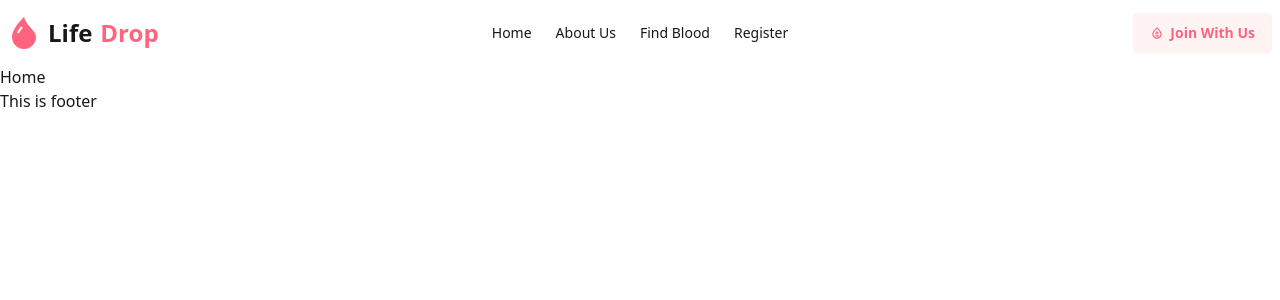
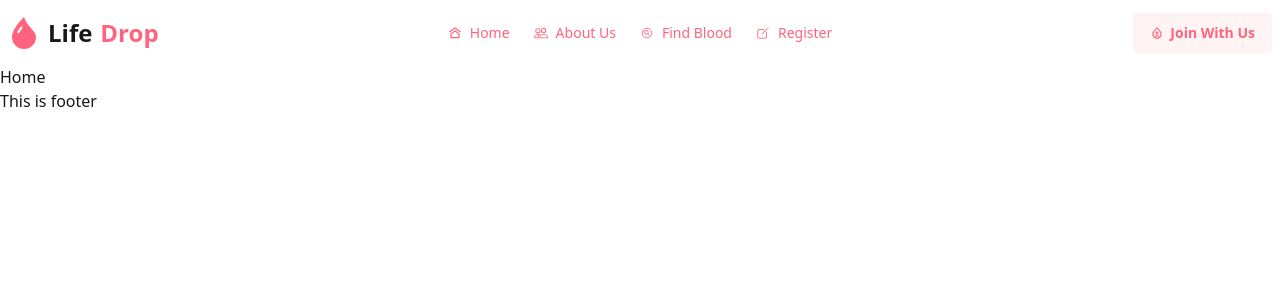
Before and after one commit to jahidul2004/LifeDrop, a React (Vite) app: page / in a window 1280 px wide. Shown: the top 300 px of the page. Built offline with nearby package versions, Linux system fonts and the light colour scheme.

Commit message:
Navbar updated.

```diff
--- a/src/shared/navbar/NavBar.jsx
+++ b/src/shared/navbar/NavBar.jsx
@@ -1,21 +1,35 @@
-import { BsDropletFill } from "react-icons/bs";
+import { BsDropletFill, BsPeople } from "react-icons/bs";
+import { IoCreateOutline, IoSearchCircleOutline } from "react-icons/io5";
 import { MdOutlineBloodtype } from "react-icons/md";
+import { RiHome9Line } from "react-icons/ri";
 import { Link } from "react-router-dom";
 
 const NavBar = () => {
     const links = (
         <>
             <li>
-                <Link>Home</Link>
+                <Link>
+                    <RiHome9Line />
+                    Home
+                </Link>
             </li>
             <li>
-                <Link>About Us</Link>
+                <Link>
+                    <BsPeople />
+                    About Us
+                </Link>
             </li>
             <li>
-                <Link>Find Blood</Link>
+                <Link>
+                    <IoSearchCircleOutline />
+                    Find Blood
+                </Link>
             </li>
             <li>
-                <Link>Register</Link>
+                <Link>
+                    <IoCreateOutline />
+                    Register
+                </Link>
             </li>
         </>
     );
@@ -58,7 +72,9 @@ const NavBar = () => {
                     </a>
                 </div>
                 <div className="navbar-center hidden lg:flex">
-                    <ul className="menu menu-horizontal px-1">{links}</ul>
+                    <ul className="menu menu-horizontal px-1 text-error">
+                        {links}
+                    </ul>
                 </div>
                 <div className="navbar-end">
                     <a className="btn btn-error btn-soft">
```
